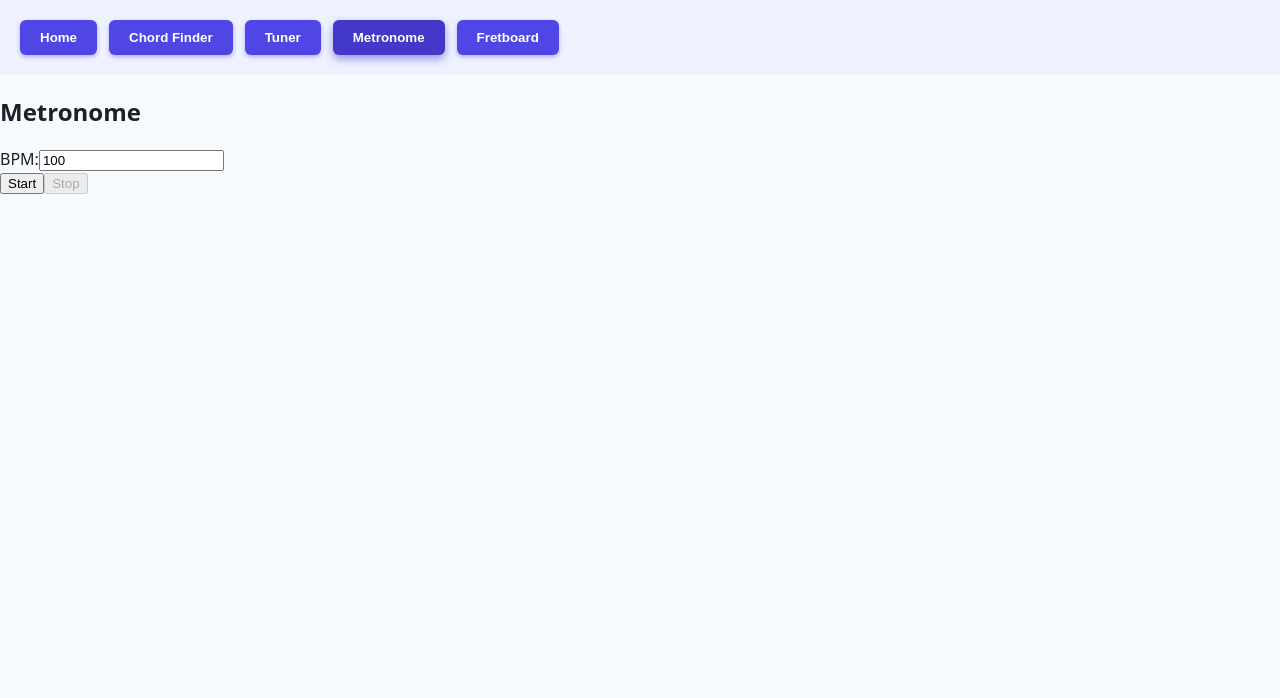
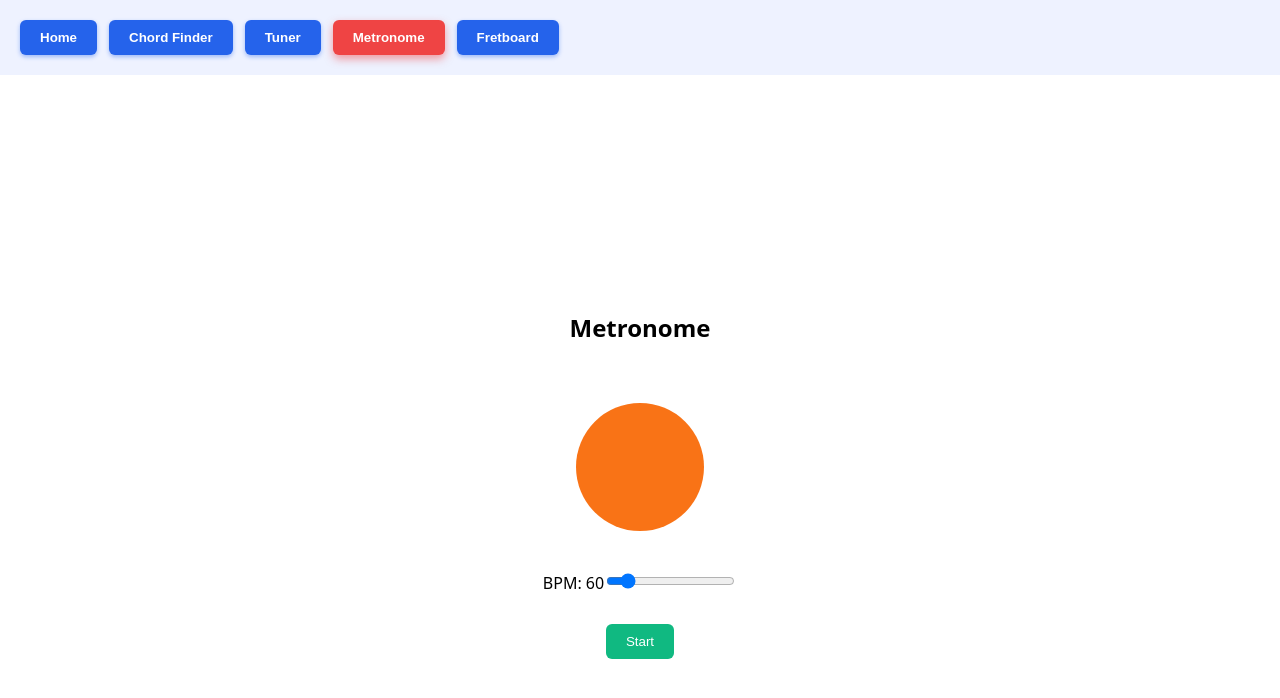
Before and after one commit to GrahamMJohnson/guitar-app, a React (Vite) app: page /metronome in a window 1280 px wide. Shown: the top 698 px of the page. Built offline with nearby package versions, Linux system fonts and the light colour scheme.

Commit message:
Visual metronome, and updated main menu

```diff
--- a/src/components/MainMenu.tsx
+++ b/src/components/MainMenu.tsx
@@ -27,18 +27,18 @@ export const MainMenu = () => {
                 border: "none",
                 cursor: "pointer",
                 fontWeight: "bold",
-                backgroundColor: isActive ? "#4338CA" : "#4F46E5",
+                backgroundColor: isActive ? "#EF4444" : "#2563EB",
                 color: "white",
                 boxShadow: isActive
-                  ? "0 4px 8px rgba(67, 56, 202, 0.5)"
-                  : "0 2px 4px rgba(79, 70, 229, 0.4)",
+                  ? "0 4px 8px rgba(239, 68, 68, 0.5)"
+                  : "0 2px 4px rgba(37, 99, 235, 0.4)",
                 transition: "background-color 0.3s ease",
               }}
               onMouseEnter={e => {
-                if (!isActive) e.currentTarget.style.backgroundColor = "#3730A3";
+                if (!isActive) e.currentTarget.style.backgroundColor = "#1D4ED8";
               }}
               onMouseLeave={e => {
-                if (!isActive) e.currentTarget.style.backgroundColor = "#4F46E5";
+                if (!isActive) e.currentTarget.style.backgroundColor = "#2563EB";
               }}
             >
               {name}
--- a/src/features/metronome/Metronome.tsx
+++ b/src/features/metronome/Metronome.tsx
@@ -1,73 +1,96 @@
-import React, { useState, useRef } from "react";
+import React, { useState, useEffect } from "react";
 
-const Metronome: React.FC = () => {
-  const [bpm, setBpm] = useState(100);
+export default function Metronome() {
+  const [bpm, setBpm] = useState(60);
   const [isPlaying, setIsPlaying] = useState(false);
-  const intervalRef = useRef<number | null>(null);
+  const [beat, setBeat] = useState(false);
 
-  const playClick = () => {
-    const audioCtx = new AudioContext();
+  useEffect(() => {
+    let interval: number;
+    const audioCtx = new (window.AudioContext || (window as any).webkitAudioContext)();
+
+    const playClick = (volume: number, frequency: number) => {
       const oscillator = audioCtx.createOscillator();
       const gainNode = audioCtx.createGain();
-
       oscillator.type = "square";
-    oscillator.frequency.setValueAtTime(1000, audioCtx.currentTime); // frequency in Hz
-    gainNode.gain.setValueAtTime(0.1, audioCtx.currentTime);
+      oscillator.frequency.value = frequency;
+      gainNode.gain.value = volume;
 
       oscillator.connect(gainNode);
       gainNode.connect(audioCtx.destination);
 
       oscillator.start();
-    oscillator.stop(audioCtx.currentTime + 0.05); // short click
+      oscillator.stop(audioCtx.currentTime + 0.05); // 50ms click
     };
 
-  const startMetronome = () => {
-    if (!isPlaying) {
-      playClick();
-      const interval = window.setInterval(playClick, (60 / bpm) * 1000);
-      intervalRef.current = interval;
-      setIsPlaying(true);
+    if (isPlaying) {
+      const msPerBeat = (60 / bpm) * 1000;
+
+      interval = window.setInterval(() => {
+        setBeat(true);
+        playClick(0.2, 1000); // main beat sound
+        setTimeout(() => setBeat(false), 100); // pulse off after 100ms
+      }, msPerBeat);
     }
-  };
 
-  const stopMetronome = () => {
-    if (intervalRef.current) {
-      clearInterval(intervalRef.current);
-      intervalRef.current = null;
-    }
-    setIsPlaying(false);
-  };
+    return () => clearInterval(interval);
+  }, [isPlaying, bpm]);
 
   return (
-    <div className="flex flex-col items-center gap-4 p-4">
-      <h2 className="text-xl font-bold">Metronome</h2>
-      <label className="flex items-center gap-2">
-        BPM:
+    <div
+      style={{
+        display: "flex",
+        flexDirection: "column",
+        alignItems: "center",
+        minHeight: "100vh",
+        justifyContent: "center",
+        backgroundColor: "white",
+        color: "black",
+        gap: "20px",
+      }}
+    >
+      <h2>Metronome</h2>
+
+      {/* Pulse circle */}
+      <div
+        style={{
+          width: "128px",
+          height: "128px",
+          borderRadius: "50%",
+          backgroundColor: beat ? "#EF4444" : "#F97316",
+          transform: beat ? "scale(1.5)" : "scale(1)",
+          transition: "all 0.15s ease",
+          margin: "20px 0",
+        }}
+      ></div>
+
+      {/* BPM slider */}
+      <div>
+        <label>BPM: {bpm}</label>
         <input
-          type="number"
+          type="range"
+          min="40"
+          max="200"
           value={bpm}
           onChange={(e) => setBpm(Number(e.target.value))}
-          className="border rounded p-1 w-20 text-center"
         />
-      </label>
-      <div className="flex gap-4">
+      </div>
+
+      {/* Start/Stop button */}
       <button
-          onClick={startMetronome}
-          className="bg-green-500 text-white px-4 py-2 rounded"
-          disabled={isPlaying}
+        onClick={() => setIsPlaying(!isPlaying)}
+        style={{
+          padding: "10px 20px",
+          marginTop: "10px",
+          cursor: "pointer",
+          backgroundColor: isPlaying ? "#EF4444" : "#10B981",
+          color: "white",
+          border: "none",
+          borderRadius: "6px",
+        }}
       >
-          Start
-        </button>
-        <button
-          onClick={stopMetronome}
-          className="bg-red-500 text-white px-4 py-2 rounded"
-          disabled={!isPlaying}
-        >
-          Stop
+        {isPlaying ? "Stop" : "Start"}
       </button>
     </div>
-    </div>
   );
-};
-
-export default Metronome;
+}
```
Lines whose indentation alone changed are shown as unchanged.
